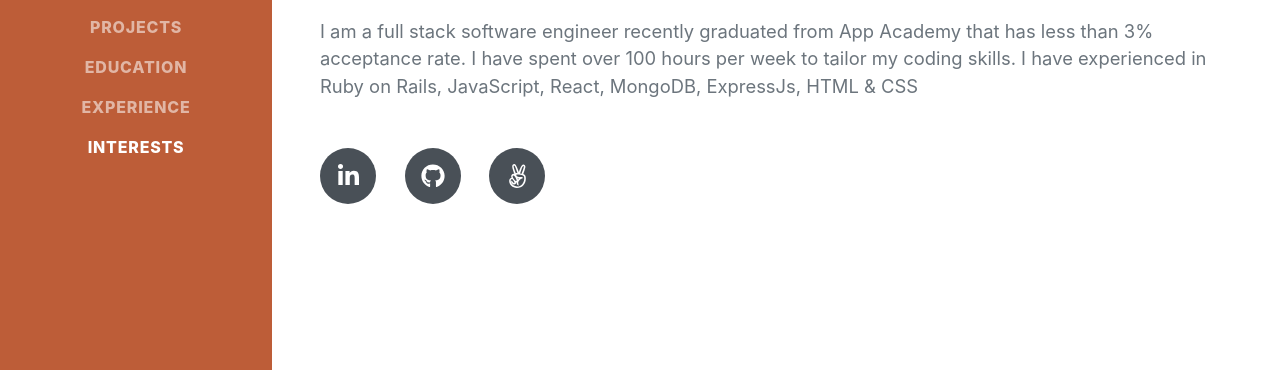
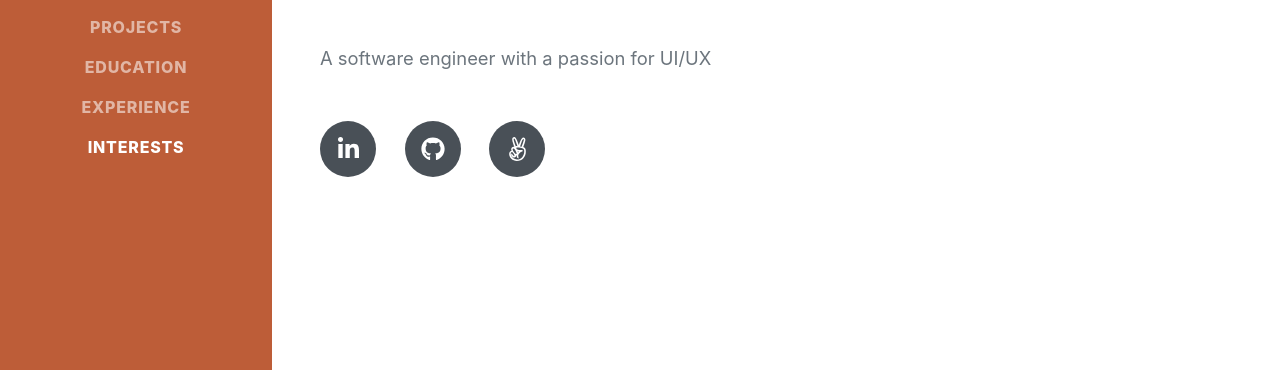
Before and after one commit to nichathong/portfolio, a plain HTML site: page index.html in a window 1280 px wide. Shown: the part 427-797 px from the top of the page. Drawn offline with nearby package versions, Linux system fonts and the light colour scheme; a web font is replaced by a local one.

Commit message:
changed the about section

```diff
--- a/index.html
+++ b/index.html
@@ -48,7 +48,7 @@
                         San Francisco, CA 94010 ·
                         <a href="mailto:name@email.com">nicha.fn@gmail.com</a>
                     </div>
-                    <p class="lead mb-5">I am a full stack software engineer recently graduated from App Academy that has less than 3% acceptance rate. I have spent over 100 hours per week to tailor my coding skills. I have experienced in Ruby on Rails, JavaScript, React, MongoDB, ExpressJs, HTML & CSS</p>
+                    <p class="lead mb-5">A software engineer with a passion for UI/UX</p>
                     <div class="social-icons">
                         <a class="social-icon" href="https://www.linkedin.com/in/nicha-thpng/"><i class="fab fa-linkedin-in"></i></a>
                         <a class="social-icon" href="https://github.com/nichathong"><i class="fab fa-github"></i></a>
```
